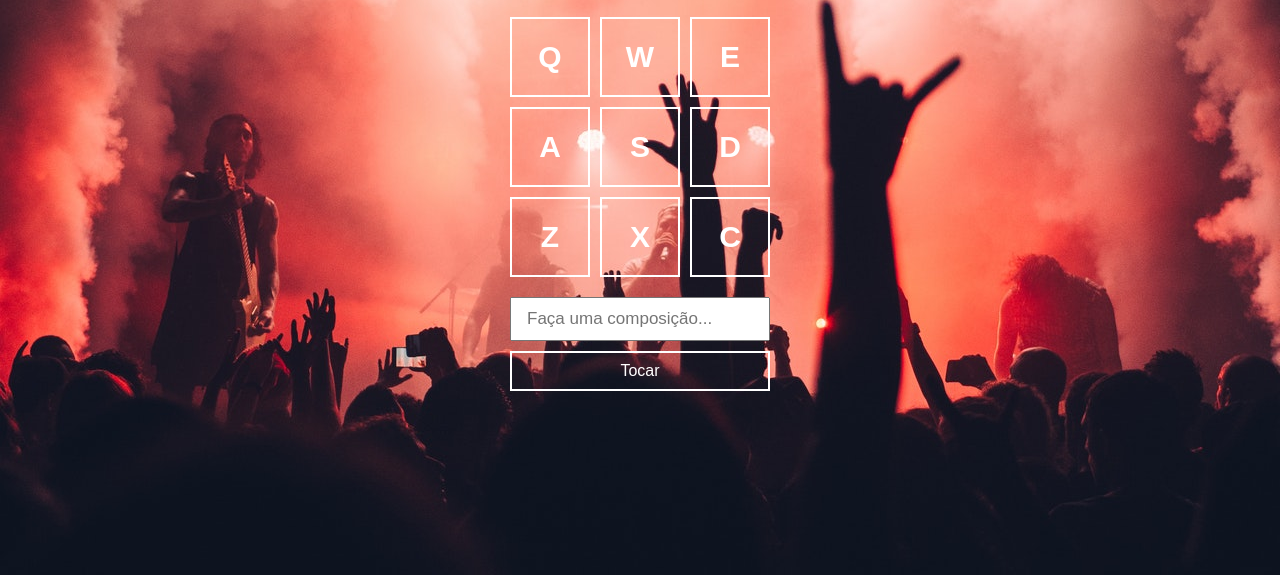
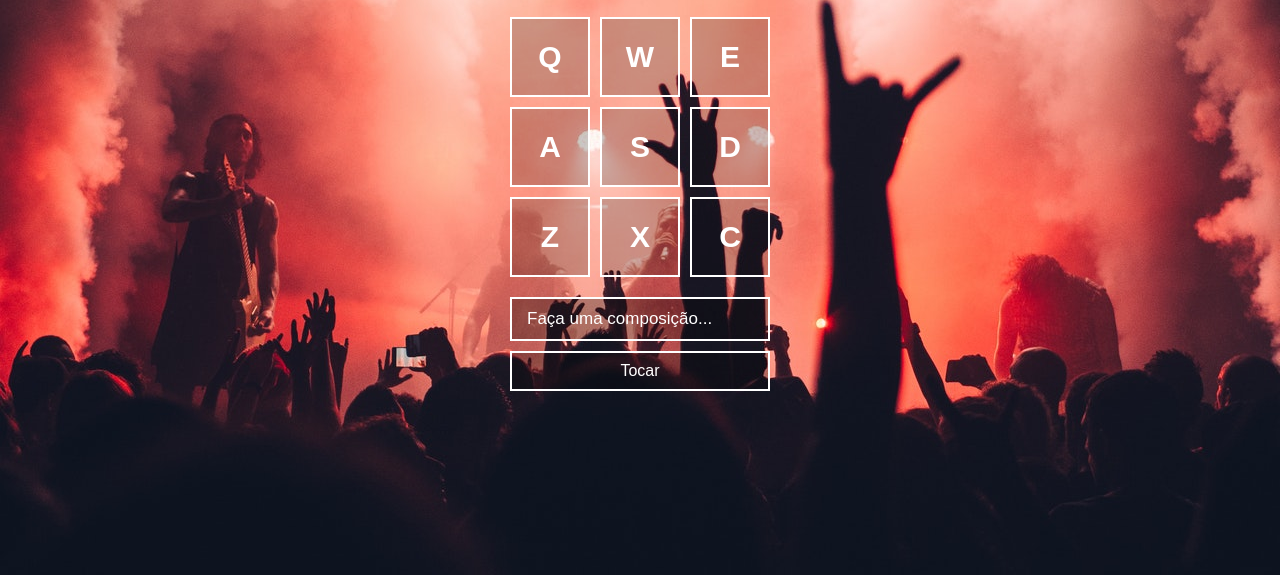
Before and after one commit to luanfcampos/Projeto-Bateria, a plain HTML site: page index.html in a window 1280 px wide. Shown: the part 225-800 px from the top of the page. Drawn offline with Linux system fonts and the light colour scheme.

Commit message:
Update style.css

```diff
--- a/style.css
+++ b/style.css
@@ -23,6 +23,7 @@ h1 {
     display: grid;
     grid-template-columns: repeat(3, 1fr);
     gap: 10px;
+
 }
 .key {
     width: 80px;
@@ -34,6 +35,7 @@ h1 {
     align-items: center;
     font-size: 30px;
     font-weight: bold;
+    background-color: rgba(0, 0, 0, 0.2);
 }
 .key.active {
     border: 2px solid #FF0;
@@ -49,11 +51,15 @@ h1 {
     outline: none;
     font-size: 17px;
     padding: 10px 15px;
+    background-color: none;
+    background: rgba(0, 0, 0, 0.281);
+    border: 2px solid #FFF;
+    color: #FFF;
 }
 .composer button {
     width: 100%;
     height: 40px;
-    background: none;
+    background: rgba(0, 0, 0, 0.281);
     border: 2px solid #FFF;
     color: #FFF;
     font-size: 16px;
@@ -62,6 +68,7 @@ h1 {
 }
 .composer button:hover {
     background-color: rgba(0, 0, 0, 0.2);
+
 }
 
 footer {
@@ -69,3 +76,16 @@ footer {
     color: #FFF;
     font-size: 13px;
 }
+
+::placeholder { /* Chrome, Firefox, Opera, Safari 10.1+ */
+    color: rgb(255, 255, 255);
+    opacity: 1; /* Firefox */
+  }
+
+  :-ms-input-placeholder { /* Internet Explorer 10-11 */
+    color: rgb(255, 255, 255);
+  }
+
+  ::-ms-input-placeholder { /* Microsoft Edge */
+    color: rgb(255, 255, 255);
+  }
```
